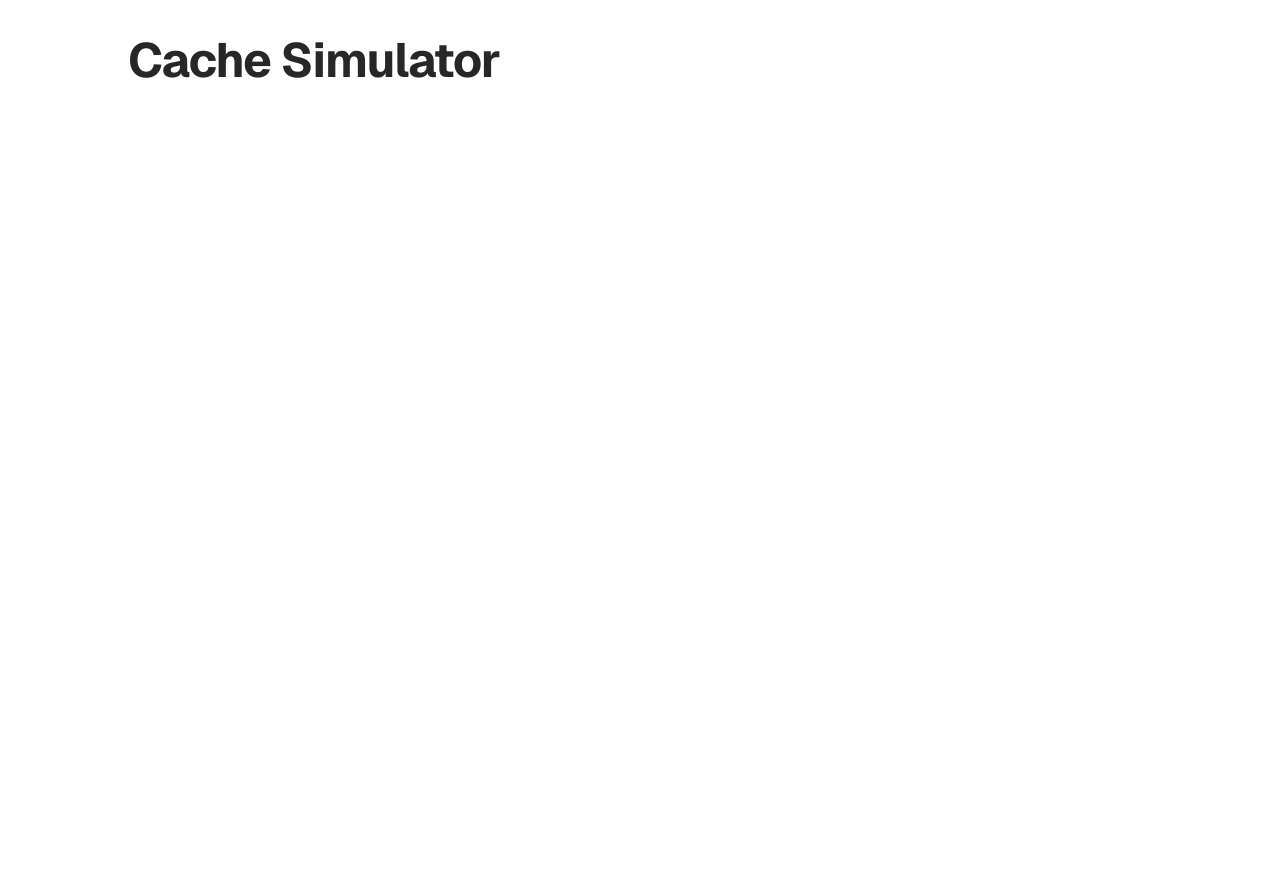
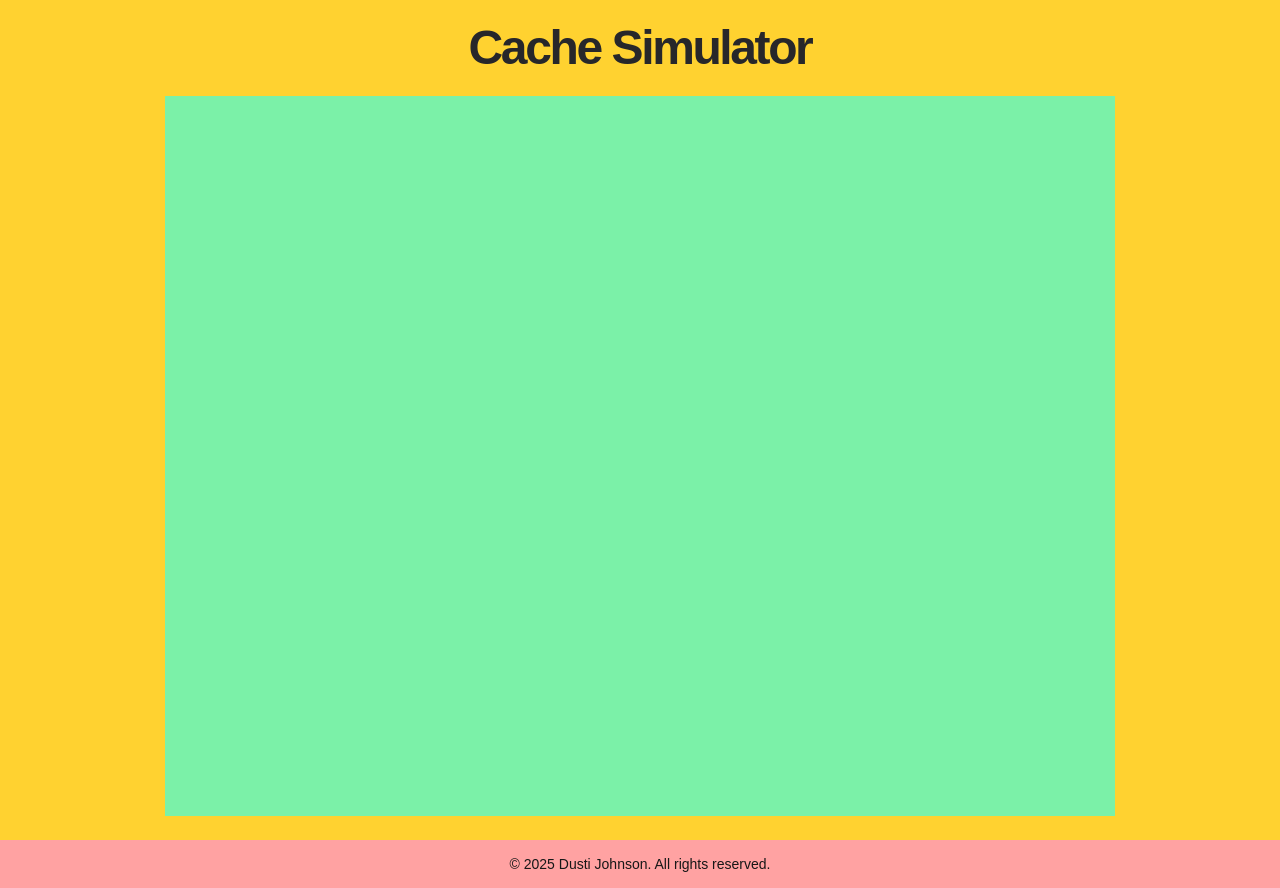
Before and after one commit to dustij/cache-simulator, a Next.js app: page / in a window 1280 px wide. Before the commit the page ends 800 px from the top, so only its background shows below. Built offline with nearby package versions, Linux system fonts and the light colour scheme.

Commit message:
made the bones

```diff
--- a/src/app/layout.tsx
+++ b/src/app/layout.tsx
@@ -1,3 +1,4 @@
+import Footer from "@/components/Footer";
 import type { Metadata } from "next";
 import { Geist, Geist_Mono } from "next/font/google";
 import "./globals.css";
@@ -26,9 +27,10 @@ export default function RootLayout({
   return (
     <html lang="en">
       <body
-                className={`${geistSans.variable} ${geistMono.variable} antialiased`}
+        className={`flex min-h-screen flex-col ${geistSans.variable} ${geistMono.variable} antialiased`}
       >
         {children}
+        <Footer />
       </body>
     </html>
   );
--- a/src/app/page.tsx
+++ b/src/app/page.tsx
@@ -1,16 +1,25 @@
-import { Container } from "@/components/Container";
-import Image from "next/image";
+import { debugging } from "@/lib/constants";
+import { cn } from "@/lib/utils";
 
 export default function Home() {
-    return (
-        <Container className="mt-9">
-            <div className="font-[family-name:var(--font-geist-sans)] max-w-2xl">
-                <h1 className="text-4xl font-bold tracking-tight text-zinc-800 sm:text-5xl dark:text-zinc-100">
-                    Cache Simulator
-                </h1>
-                <main className=""></main>
-                <footer className=""></footer>
-            </div>
-        </Container>
-    );
+  return (
+    <div
+      className={cn(
+        "flex flex-grow flex-col items-center gap-6 py-6",
+        debugging ? "bg-amber-300" : "",
+      )}
+    >
+      <header className="max-w-2xl">
+        <h1 className="text-4xl font-bold tracking-tighter text-balance text-zinc-800 sm:text-5xl dark:text-zinc-100">
+          Cache Simulator
+        </h1>
+      </header>
+      <main
+        className={cn(
+          "min-h-[720px] min-w-[950px]",
+          debugging ? "bg-green-300" : "",
+        )}
+      ></main>
+    </div>
+  );
 }
--- a/src/components/Container.tsx
+++ /dev/null
@@ -1,45 +0,0 @@
-import { cn } from "@/lib/utils";
-
-type ContainerProps = React.ComponentPropsWithoutRef<"div"> & {
-    className?: string;
-    children?: React.ReactNode;
-    ref?: React.Ref<HTMLDivElement>;
-};
-
-export function ContainerOuter({
-    className,
-    children,
-    ref,
-    ...props
-}: ContainerProps) {
-    return (
-        <div ref={ref} className={cn("sm:px-8", className)} {...props}>
-            <div className="mx-auto w-full max-w-7xl lg:px-8">{children}</div>
-        </div>
-    );
-}
-
-export function ContainerInner({
-    className,
-    children,
-    ref,
-    ...props
-}: ContainerProps) {
-    return (
-        <div
-            ref={ref}
-            className={cn("relative px-4 sm:px-8 lg:px-12", className)}
-            {...props}
-        >
-            <div className="mx-auto max-w-2xl lg:max-w-5xl">{children}</div>
-        </div>
-    );
-}
-
-export function Container({ children, ref, ...props }: ContainerProps) {
-    return (
-        <ContainerOuter ref={ref} {...props}>
-            <ContainerInner>{children}</ContainerInner>
-        </ContainerOuter>
-    );
-}
--- /dev/null
+++ b/src/components/Footer.tsx
@@ -0,0 +1,17 @@
+import { debugging } from "@/lib/constants";
+import { cn } from "@/lib/utils";
+
+export default function Footer() {
+  return (
+    <footer
+      className={cn(
+        "flex min-h-12 flex-col items-center justify-center gap-6 px-4 sm:flex-row sm:px-8 lg:px-12",
+        debugging ? "bg-red-300" : "",
+      )}
+    >
+      <p className="text-sm">
+        &copy; {new Date().getFullYear()} Dusti Johnson. All rights reserved.
+      </p>
+    </footer>
+  );
+}
--- /dev/null
+++ b/src/lib/constants.ts
@@ -0,0 +1 @@
+export const debugging: boolean = true;
```
Also changed, not shown: package.json (+8 -5 lines), 2 other files (tests, documents, lock files or other folders). Lines whose indentation alone changed are shown as unchanged.
